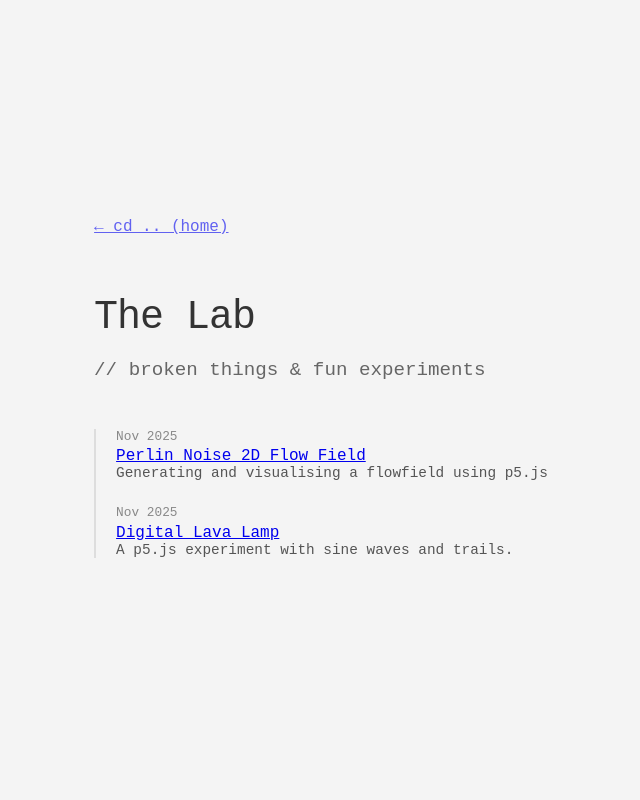
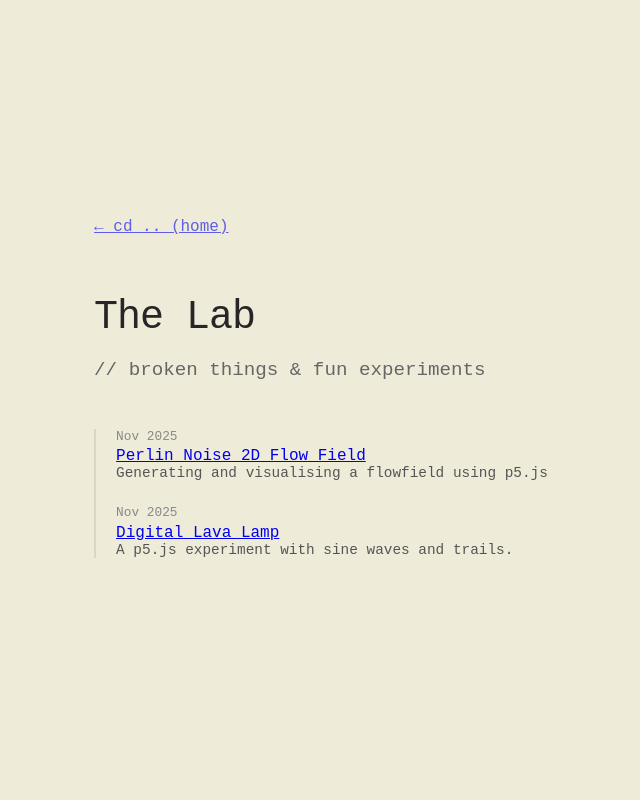
Before and after one commit to fluxtt/jamesdev, a PHP site: page /lab/index.html in a window 1280 px wide. Shown: the whole page, without its empty margins (319-959 px from the left). Run offline with PHP 8.4, Linux system fonts and the light colour scheme.

Commit message:
style changes

```diff
--- a/lab/index.html
+++ b/lab/index.html
@@ -10,7 +10,7 @@
       .experiment-list {
         list-style: none;
         padding: 0;
-        border-left: 2px solid #ddd; /* A subtle vertical line */
+        border-left: 2px solid #dad7c6; /* A subtle vertical line */
         padding-left: 20px;
       }
       .experiment-list li {
--- a/style.css
+++ b/style.css
@@ -1,7 +1,7 @@
 /* Reset the page to be calm and empty */
 body {
-  background-color: #f4f4f4;
-  color: #333;
+  background-color: #eeebd9;
+  color: #282427;
   font-family: "Courier New", Courier, monospace;
   height: 100vh;
   margin: 0;
@@ -40,8 +40,8 @@ h1 {
 
 .links a {
   text-decoration: none;
-  color: #333;
-  border-bottom: 1px solid #333;
+  color: #282427;
+  border-bottom: 1px solid #282427;
   padding-bottom: 2px;
   transition: color 0.3s;
 }
```
